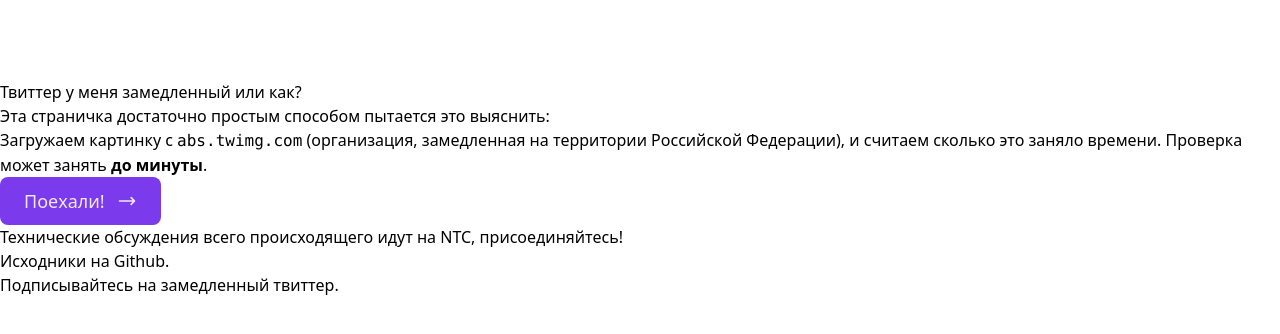
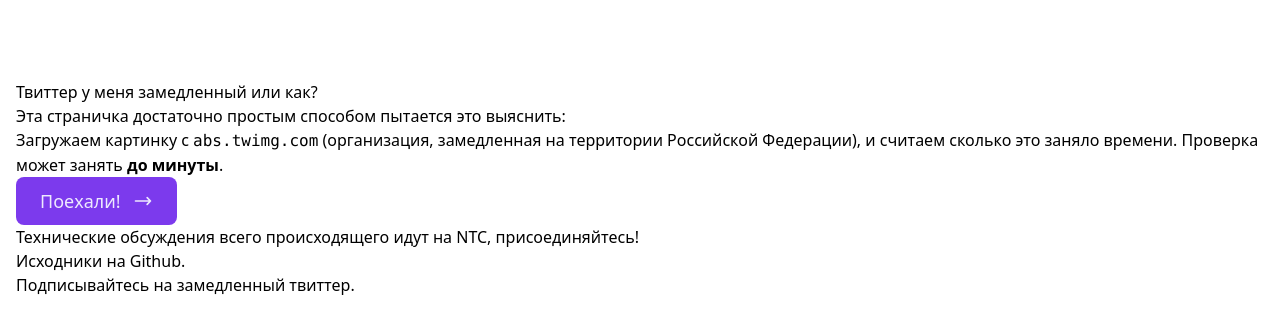
Before and after one commit to 4ndv/is-my-twitter-slow-or-what, a Next.js app: page / in a window 1280 px wide. Shown: the top 334 px of the page. Built offline with nearby package versions, Linux system fonts and the light colour scheme; what @tailwindcss/typography would draw is missing.

Commit message:
Fixed margins

```diff
--- a/pages/index.js
+++ b/pages/index.js
@@ -3,7 +3,7 @@
 
 export default function Home() {
   return (
-    <div className="flex justify-center sm:mt-10 xl:mt-20 mb-10">
+    <div className="flex justify-center mt-10 xl:mt-20 mb-10 mr-4 ml-4">
       <Head>
         <title>Is my Twitter slow or what?</title>
         <link rel="icon" href="favicon.ico" />
```
